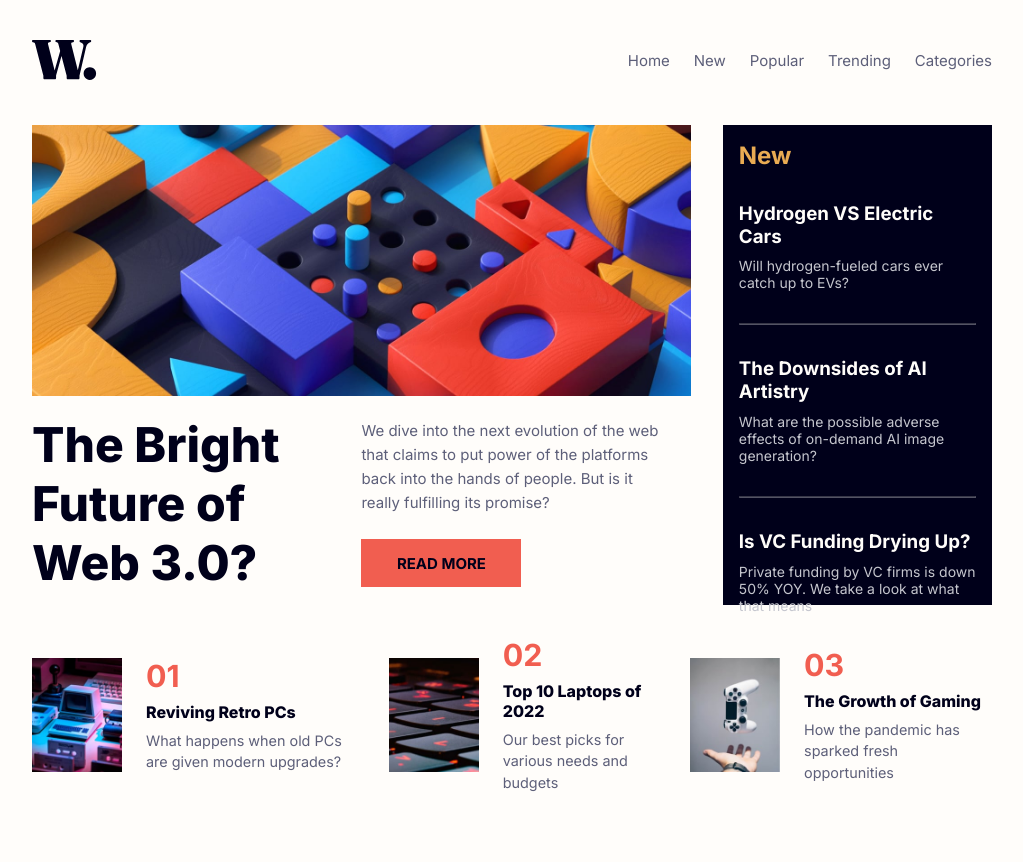
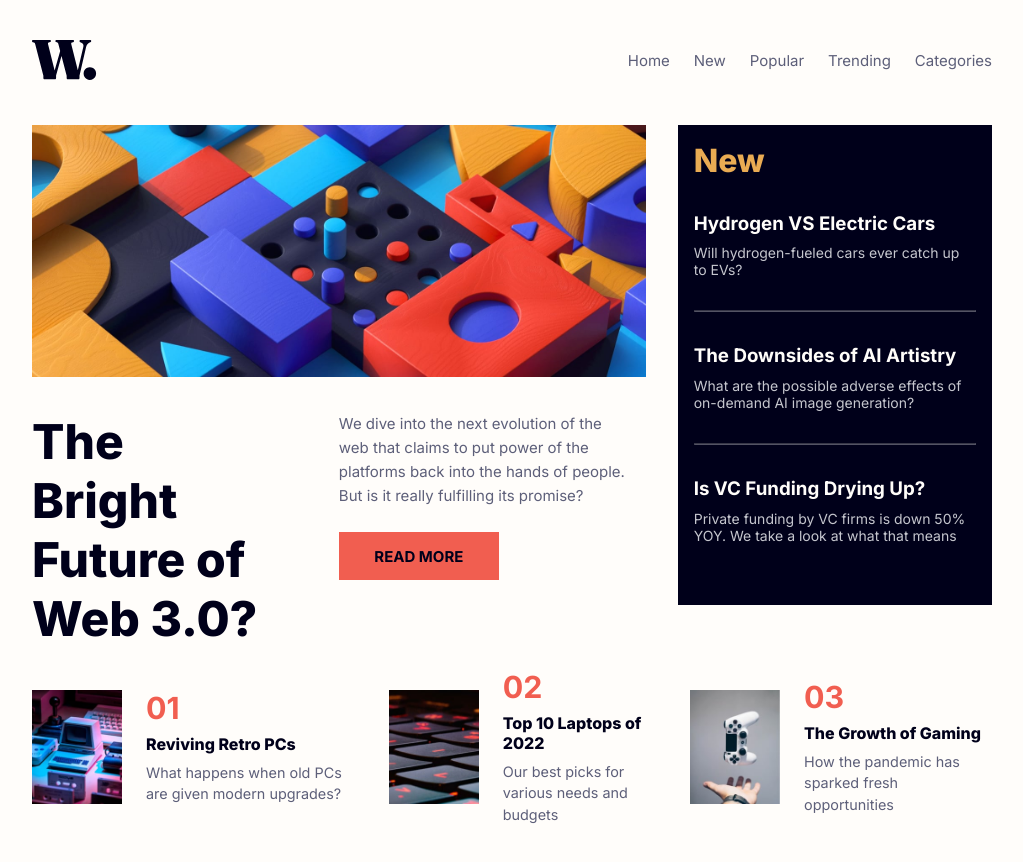
Before and after one commit to helzaaragao/NewsHomepage, a React (Vite) app: page / in a window 1280 px wide. Shown: the top 862 px of the page, without its empty margins (128-1151 px from the left). Built offline with nearby package versions, Linux system fonts and the light colour scheme.

Commit message:
versão em desktop - em processo| hovers e ajustes de width e height

```diff
--- a/src/home/style.ts
+++ b/src/home/style.ts
@@ -20,6 +20,13 @@ export const SubjectNews = styled.div`
       height:  30rem;
       gap: 2rem;
       margin-top: 1.8rem;
+      margin-bottom: 2rem;
+    }
+
+    @media(min-width: 1445px){
+      display: flex;
+      height:  38rem;
+
     }
 `
 export const PrincipalSubject = styled.section`
@@ -42,6 +49,8 @@ export const PrincipalSubject = styled.section`
    }
    p{
     color: ${(props) => props.theme['dark-grayish-blue']};
+    margin-top: 0.5rem;
+    margin-bottom: 1rem;
    }
    button {
      width: 10rem;
@@ -51,11 +60,18 @@ export const PrincipalSubject = styled.section`
      color: ${(props) => props.theme['dark-blue']};
      font-weight: bolder;
      font-size: 0.938rem;
+     cursor: pointer;
+
+     &:hover{
+      color: ${(props) => props.theme['off-white']};
+      background-color: ${(props) => props.theme['dark-blue']};
+     }
    }
    @media(min-width: 768px){
       #futureWeb-desktop{
         display: block;
         width: 100%;
+        height: 100%;
       }
       #futureWeb-mobile{
         display: none;
@@ -65,9 +81,9 @@ export const PrincipalSubject = styled.section`
       article{
         display: flex;
         justify-content: space-between;
-        align-items: center;
-        height: 100%;
-        margin-bottom: 1rem;
+        margin-top: 1rem;
+
+
 
          div{
             width: 40%;
@@ -83,11 +99,20 @@ export const PrincipalSubject = styled.section`
             font-size: 0.938rem;
             margin-bottom: 1.5rem;
             line-height: 160%;
+            margin-top: 0;
+
           }
          }
       }
 
+
     }
+
+    @media(min-width: 1445px){
+
+    width: 80rem;
+
+  }
 `
 export const NewsArticles = styled.section`
    margin-top: 2rem;
@@ -96,12 +121,19 @@ export const NewsArticles = styled.section`
    h2{
      color: ${(props) => props.theme['soft-orange']};
      margin-bottom: 1rem;
+     font-weight: 800;
+     font-size: 2rem;
    }
 
    h3{
     color: ${(props) => props.theme['off-white']};
     margin-top: 2rem;
     margin-bottom: 0.6rem;
+    cursor: pointer;
+    &:hover{
+      color: ${(props) => props.theme['soft-orange']};
+
+    }
    }
    p{
     font-size: 14px;
@@ -114,9 +146,14 @@ export const NewsArticles = styled.section`
    }
    @media(min-width: 768px){
     margin-top: 0;
-    width: 20rem;
+    width: 25rem;
 
    }
+   @media(min-width: 1445px){
+
+    width: 30rem;
+
+  }
 
 `
 
@@ -172,3 +209,6 @@ export const Topics = styled.section`
       flex-direction: row;
    }
 `
+
+// Arrumar linhas do p Bright Future no mobile
+// definir uma altura para a imagem e deixar ela do mesmo formato para não ter tantas mudanças
```
